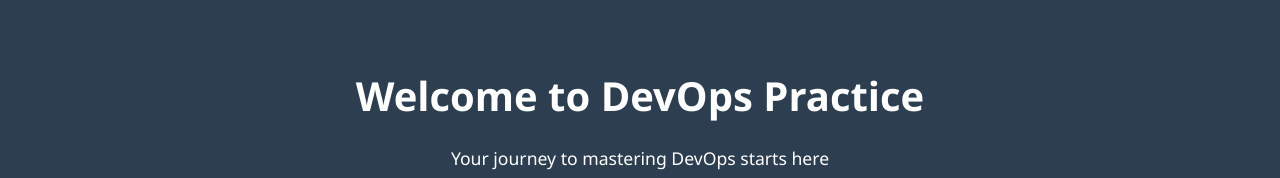
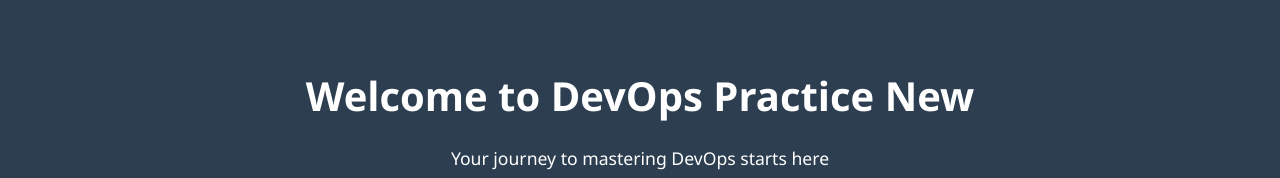
Before and after one commit to jsxFardin/devops-practice, a plain HTML site: page index.html in a window 1280 px wide. Shown: the top 178 px of the page. Drawn offline with Linux system fonts and the light colour scheme.

Commit message:
modify in feature1 branch

```diff
--- a/index.html
+++ b/index.html
@@ -91,8 +91,8 @@
 <body>
     <header>
         <div class="container">
-            <h1>Welcome to DevOps Practice</h1>
-            <p>Your journey to mastering DevOps starts here</p>
+            <h1 class="head-feature1">Welcome to DevOps Practice New</h1>
+            <p>Your journey to mastering DevOps starts here </p>
         </div>
     </header>
 
```
